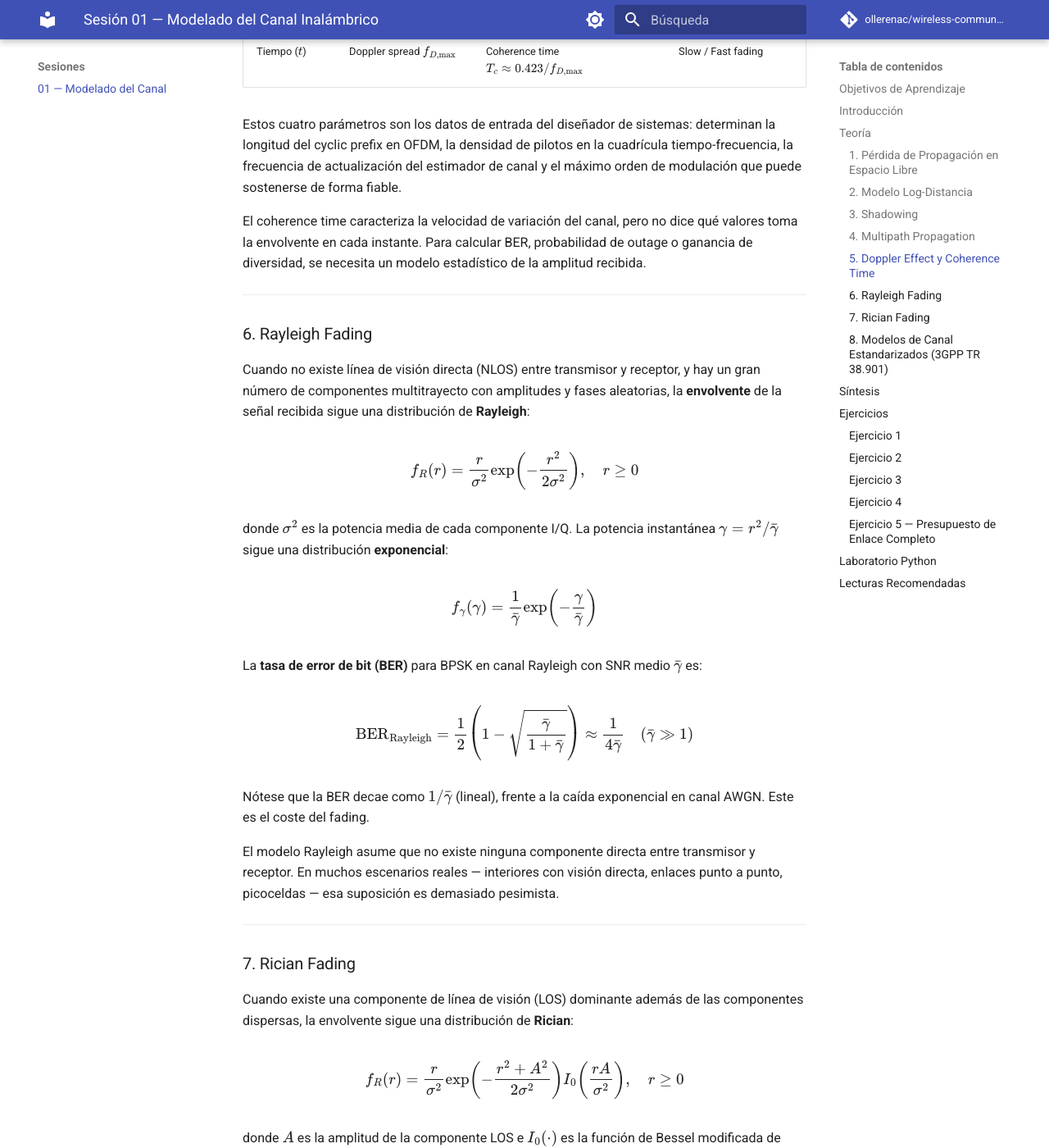
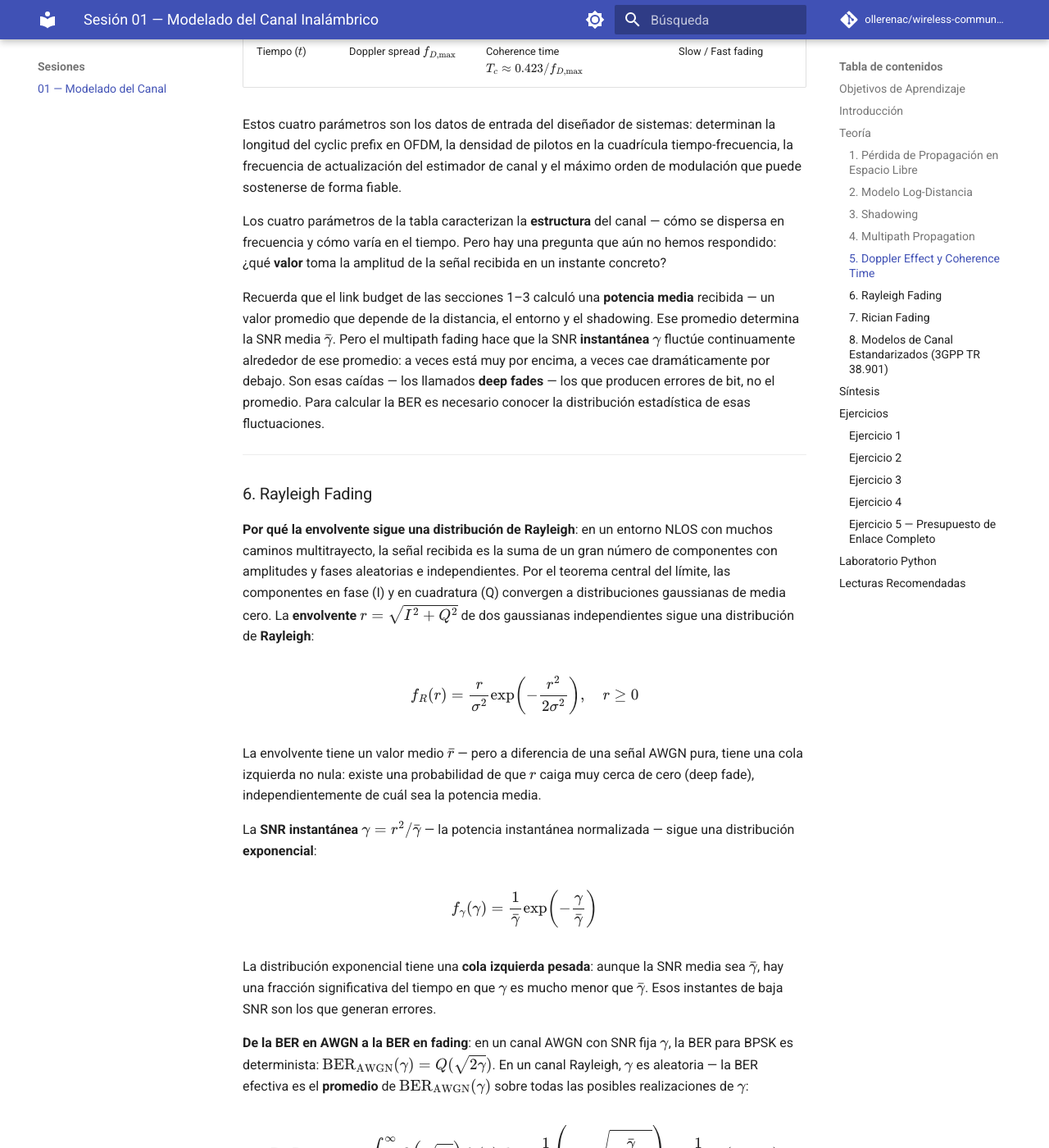
Before and after one commit to ollerenac/wireless-communication-systems, an MkDocs documentation site: the page built from docs/sessions/01-channel-modeling/index.md, in a window 1280 px wide and 1400 px high, scrolled down 10713 px. Shown: the whole window at 82% size. Built offline with MkDocs 1.6.1 and Material for MkDocs 9.7.7, drawn with Linux system fonts in a browser that asks for light colours; comment, search, counter and statistics services are not loaded; some of the changed text lies outside the part shown.

Commit message:
session 01: rewrite transition and Rayleigh section with full BER derivation
Connect link budget (average SNR) to instantaneous fading SNR. Explain
Rayleigh distribution from CLT applied to I/Q components. Derive BER
as expectation of AWGN BER over exponential SNR distribution. Add
rayleigh-ber.png (3 panels: Rayleigh PDF with deep fade region,
exponential SNR with heavy left tail, BER AWGN vs Rayleigh with ~17dB
fading penalty annotated).

Co-Authored-By: Claude Sonnet 4.6 <noreply@anthropic.com>

```diff
--- a/docs/sessions/01-channel-modeling/index.md
+++ b/docs/sessions/01-channel-modeling/index.md
@@ -208,25 +208,35 @@ Ambos paneles muestran la amplitud recibida en dB en una sola frecuencia, varian
 
 Estos cuatro parámetros son los datos de entrada del diseñador de sistemas: determinan la longitud del cyclic prefix en OFDM, la densidad de pilotos en la cuadrícula tiempo-frecuencia, la frecuencia de actualización del estimador de canal y el máximo orden de modulación que puede sostenerse de forma fiable.
 
-El coherence time caracteriza la velocidad de variación del canal, pero no dice qué valores toma la envolvente en cada instante. Para calcular BER, probabilidad de outage o ganancia de diversidad, se necesita un modelo estadístico de la amplitud recibida.
+Los cuatro parámetros de la tabla caracterizan la **estructura** del canal — cómo se dispersa en frecuencia y cómo varía en el tiempo. Pero hay una pregunta que aún no hemos respondido: ¿qué **valor** toma la amplitud de la señal recibida en un instante concreto?
+
+Recuerda que el link budget de las secciones 1–3 calculó una **potencia media** recibida — un valor promedio que depende de la distancia, el entorno y el shadowing. Ese promedio determina la SNR media $\bar{\gamma}$. Pero el multipath fading hace que la SNR **instantánea** $\gamma$ fluctúe continuamente alrededor de ese promedio: a veces está muy por encima, a veces cae dramáticamente por debajo. Son esas caídas — los llamados **deep fades** — los que producen errores de bit, no el promedio. Para calcular la BER es necesario conocer la distribución estadística de esas fluctuaciones.
 
 ---
 
 ### 6. Rayleigh Fading
 
-Cuando no existe línea de visión directa (NLOS) entre transmisor y receptor, y hay un gran número de componentes multitrayecto con amplitudes y fases aleatorias, la **envolvente** de la señal recibida sigue una distribución de **Rayleigh**:
+**Por qué la envolvente sigue una distribución de Rayleigh**: en un entorno NLOS con muchos caminos multitrayecto, la señal recibida es la suma de un gran número de componentes con amplitudes y fases aleatorias e independientes. Por el teorema central del límite, las componentes en fase (I) y en cuadratura (Q) convergen a distribuciones gaussianas de media cero. La **envolvente** $r = \sqrt{I^2 + Q^2}$ de dos gaussianas independientes sigue una distribución de **Rayleigh**:
 
 $$f_R(r) = \frac{r}{\sigma^2}\exp\!\left(-\frac{r^2}{2\sigma^2}\right), \quad r \geq 0$$
 
-donde $\sigma^2$ es la potencia media de cada componente I/Q. La potencia instantánea $\gamma = r^2 / \bar{\gamma}$ sigue una distribución **exponencial**:
+La envolvente tiene un valor medio $\bar{r}$ — pero a diferencia de una señal AWGN pura, tiene una cola izquierda no nula: existe una probabilidad de que $r$ caiga muy cerca de cero (deep fade), independientemente de cuál sea la potencia media.
+
+La **SNR instantánea** $\gamma = r^2/\bar{\gamma}$ — la potencia instantánea normalizada — sigue una distribución **exponencial**:
 
 $$f_\gamma(\gamma) = \frac{1}{\bar{\gamma}}\exp\!\left(-\frac{\gamma}{\bar{\gamma}}\right)$$
 
-La **tasa de error de bit (BER)** para BPSK en canal Rayleigh con SNR medio $\bar{\gamma}$ es:
+La distribución exponencial tiene una **cola izquierda pesada**: aunque la SNR media sea $\bar{\gamma}$, hay una fracción significativa del tiempo en que $\gamma$ es mucho menor que $\bar{\gamma}$. Esos instantes de baja SNR son los que generan errores.
 
-$$\text{BER}_{\text{Rayleigh}} = \frac{1}{2}\left(1 - \sqrt{\frac{\bar{\gamma}}{1 + \bar{\gamma}}}\right) \approx \frac{1}{4\bar{\gamma}} \quad (\bar{\gamma} \gg 1)$$
+**De la BER en AWGN a la BER en fading**: en un canal AWGN con SNR fija $\gamma$, la BER para BPSK es determinista: $\text{BER}_{\text{AWGN}}(\gamma) = Q(\sqrt{2\gamma})$. En un canal Rayleigh, $\gamma$ es aleatoria — la BER efectiva es el **promedio** de $\text{BER}_{\text{AWGN}}(\gamma)$ sobre todas las posibles realizaciones de $\gamma$:
 
-Nótese que la BER decae como $1/\bar{\gamma}$ (lineal), frente a la caída exponencial en canal AWGN. Este es el coste del fading.
+$$\text{BER}_{\text{Rayleigh}} = \int_0^\infty Q\!\left(\sqrt{2\gamma}\right) f_\gamma(\gamma)\, d\gamma = \frac{1}{2}\left(1 - \sqrt{\frac{\bar{\gamma}}{1 + \bar{\gamma}}}\right) \approx \frac{1}{4\bar{\gamma}} \quad (\bar{\gamma} \gg 1)$$
+
+El resultado es una BER que decae como $1/\bar{\gamma}$ — **linealmente** con la SNR media — en lugar de la caída exponencial del canal AWGN. La diferencia es enorme en la práctica.
+
+![Rayleigh fading: PDF, distribución de SNR y BER](figures/rayleigh-ber.png)
+
+El panel izquierdo muestra la PDF de la envolvente Rayleigh: aunque la envolvente tiene un valor medio $\bar{r}$, hay una probabilidad no despreciable de que caiga por debajo del umbral de detección (zona roja) — esos instantes producen errores. El panel central muestra la distribución exponencial de la SNR instantánea $\gamma$: la cola izquierda pesada confirma que existe una fracción significativa del tiempo con $\gamma$ muy baja. El panel derecho compara directamente la BER en AWGN y en Rayleigh fading: para alcanzar una BER de $10^{-3}$, el canal Rayleigh requiere aproximadamente **17 dB más de SNR** que el canal AWGN — esa es la penalización por fading sin ninguna técnica de mitigación.
 
 El modelo Rayleigh asume que no existe ninguna componente directa entre transmisor y receptor. En muchos escenarios reales — interiores con visión directa, enlaces punto a punto, picoceldas — esa suposición es demasiado pesimista.
 
```
Also changed, not shown: docs/sessions/01-channel-modeling/figures/rayleigh-ber.png (added).
